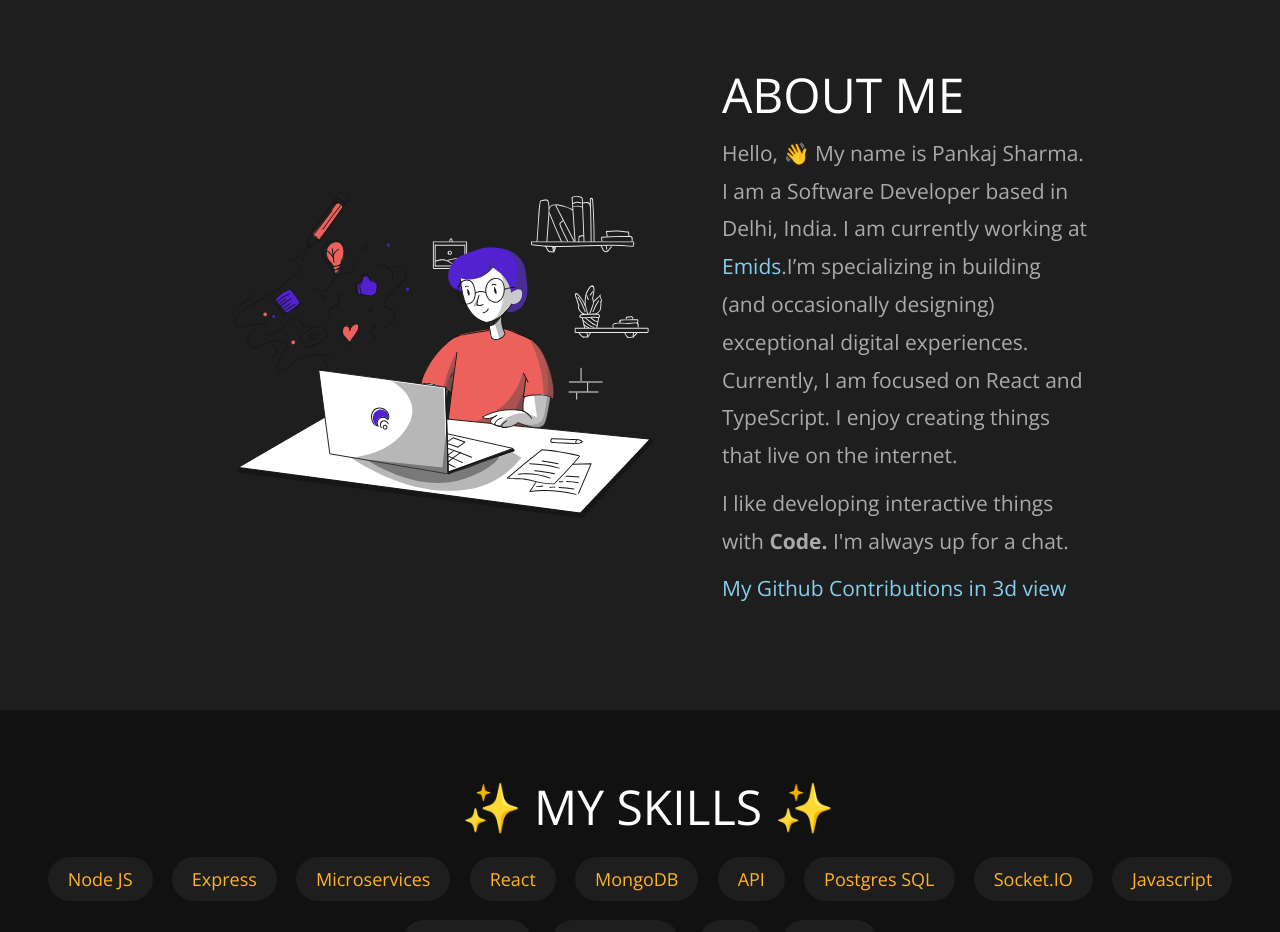
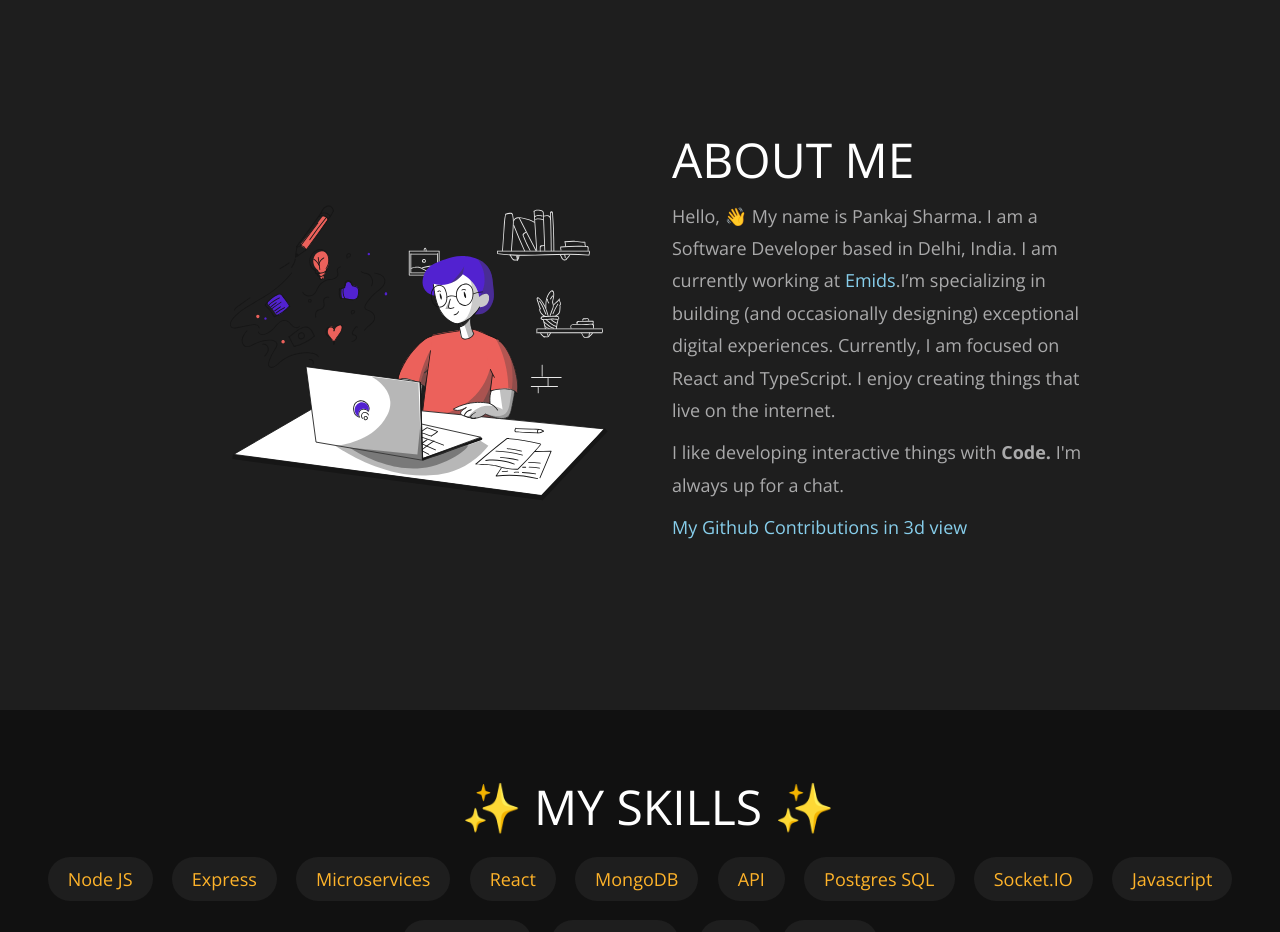
Before and after one commit to Starboy-Sharma/portfolio, a React (Create React App) app: page / in a window 1280 px wide. Shown: the part 820-1752 px from the top of the page. Built offline with nearby package versions, Linux system fonts and the light colour scheme.

Commit message:
Reduced .img-container img width. Moved .about-me slightly to the left. Added .about-me-text-container and added min-width to it. Reduced font-size of .about-me p. Unset positioning on .about-me fon higher resolutions.

```diff
--- a/src/component/About/About.css
+++ b/src/component/About/About.css
@@ -15,7 +15,7 @@ main {
 }
 
 .img-container img {
-  width: 500px;
+  width: 450px;
   /* height: 300px; */
   margin: 0px auto;
   display: block;
@@ -23,6 +23,9 @@ main {
 
 .about-me {
   flex: 60%;
+
+  position: relative;
+  left: -50px;
 }
 
 .about-me h3 {
@@ -33,8 +36,12 @@ main {
   text-transform: uppercase;
 }
 
+.about-me-text-container {
+  min-width: 230px;
+}
+
 .about-me p {
-  font-size: 21px;
+  font-size: 18px;
   line-height: 1.8;
   margin-bottom: 10px;
 }
@@ -79,6 +86,8 @@ main {
     width: 88%;
     text-align: justify;
     margin: 0 auto;
+
+    position: unset;
   }
 
   .img-container img {
@@ -89,3 +98,9 @@ main {
     width: 100%;
   }
 }
+
+@media (min-width: 992px) {
+  .about-me {
+    position: unset;
+  }
+}
```
